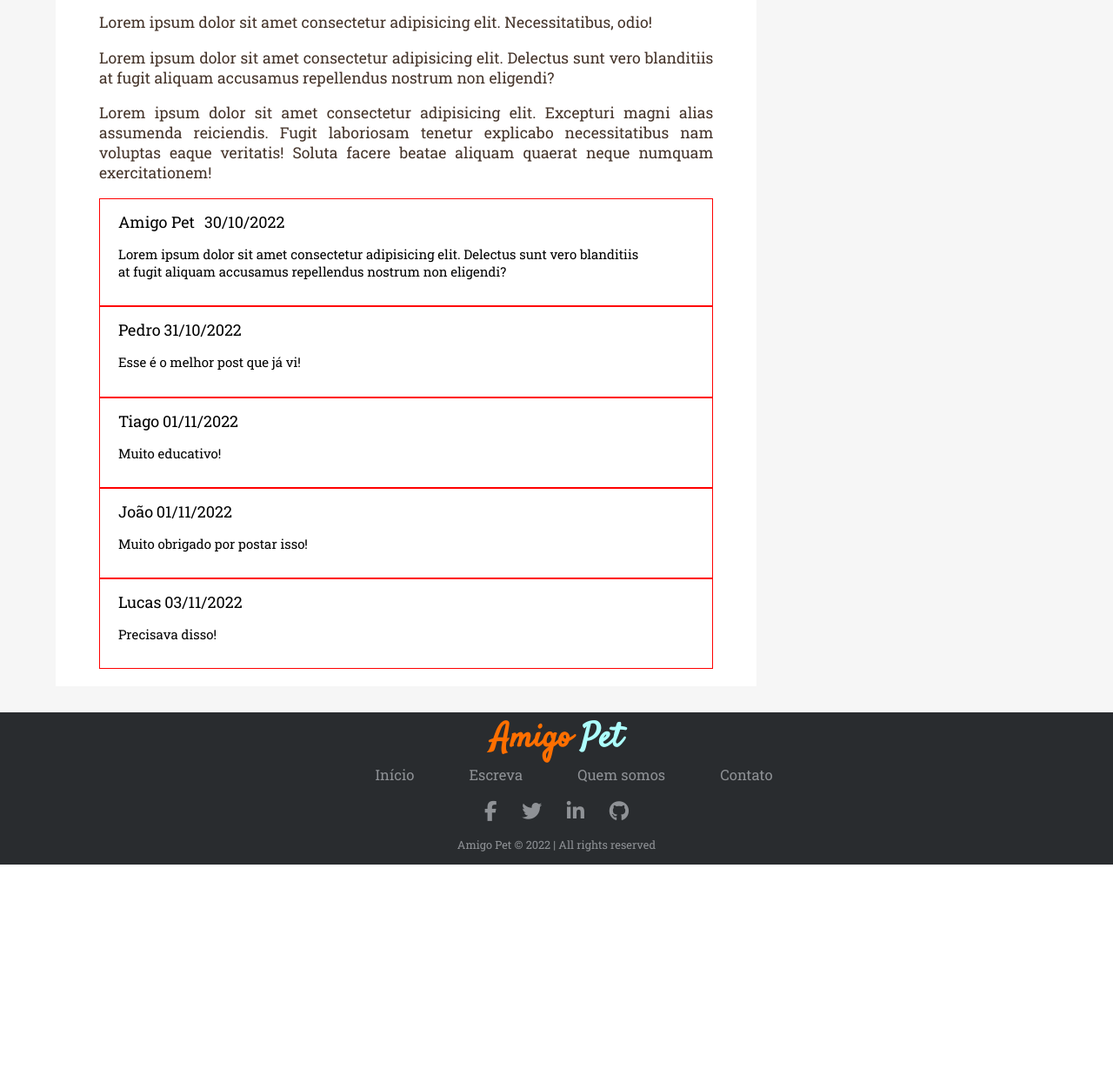
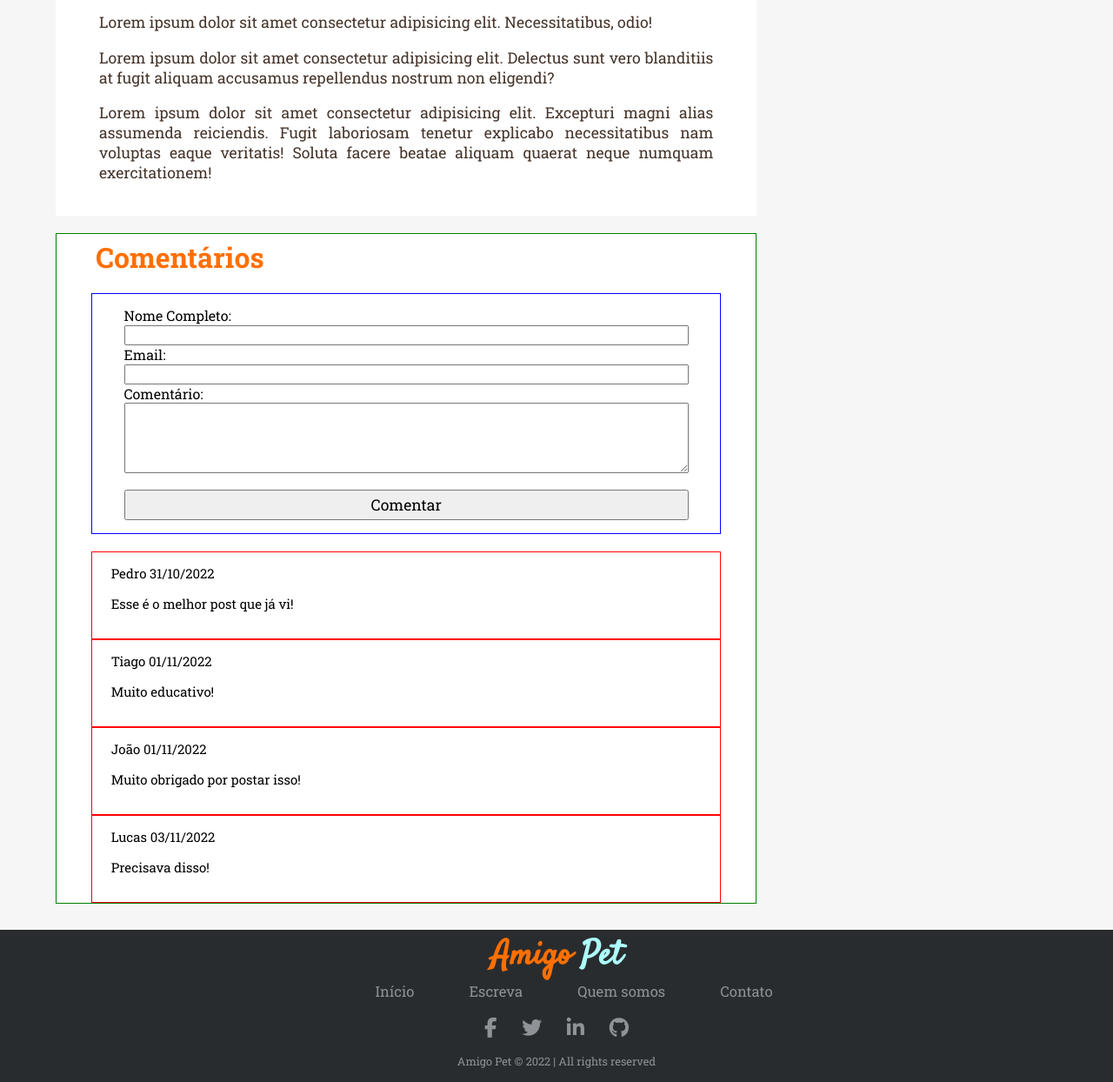
Before and after one commit to ICEI-PUC-Minas-PMV-ADS/pmv-ads-2022-2-e1-proj-web-t8-portal-pets, a PHP site: page /site/post.html in a window 1280 px wide. Shown: the part 994-2238 px from the top of the page at 87% size. Before the commit the page ends 1988 px from the top, so only its background shows below. Run offline with PHP 8.4, Linux system fonts and the light colour scheme; some libraries are stand-ins or nearby versions; some web fonts are replaced.

Commit message:
ajuste da secao de comentarios

```diff
--- a/src/css/style.css
+++ b/src/css/style.css
@@ -194,38 +194,9 @@ header .menu-toggle {
     float: left;
 }
 
-.content .main-content.post {
-    background: white;
-    padding: 20px 50px;
-    font-size: 1.1em;
-}
-
-.content .main-content.post .post-content {
-    text-align: justify;
-    color: #45342a;
-}
-
-.content .main-content.post .post-title {
-    text-align: center;
-    margin-bottom: 25px;
-}
-
-.content .main-content.post .fa-user, .content .main-content.post .fa-calendar{
-    padding: 10px;
-    margin-top: 20px;
-    font-size: .9em;
-    font-weight: bold;
-    color: #45342a;
-}
-
-.content .main-content.post span{
-    font-family: 'Roboto Slab', sans-serif;
-    font-size: 1.2em;
-}
-
-.content .main-content.post img {
-    width: 100%;
-    height: 450px;
+.content .main-content-wrapper {
+    width: 70%;
+    float: left;
 }
 
 .content .main-content .recent-post-title {
@@ -287,34 +258,96 @@ header .menu-toggle {
     padding: 10px 10px 10px 20px;
 }
 
+/* POST */
+.content .main-content.post {
+    width: 100%;
+    background: white;
+    padding: 20px 50px;
+    font-size: 1.1em;
+    margin-bottom: 20px;
+}
+
+.content .main-content.post .post-content {
+    text-align: justify;
+    color: #45342a;
+}
+
+.content .main-content.post .post-title {
+    text-align: center;
+    margin-bottom: 25px;
+}
+
+.content .main-content.post .fa-user, .content .main-content.post .fa-calendar{
+    padding: 10px;
+    margin-top: 20px;
+    font-size: .9em;
+    font-weight: bold;
+    color: #45342a;
+}
+
+.content .main-content.post span{
+    font-family: 'Roboto Slab', sans-serif;
+    font-size: 1.2em;
+}
+
+.content .main-content.post img {
+    width: 100%;
+    height: 450px;
+}
+
 /* COMMENTS */
-.content .main-content.post .comments .comment-box {
+.content .main-content.comments {
     width: 100%;
+    padding: 0% 5%;
+    border: 1px solid green;
+    background: white;
+}
+
+.content .main-content.comments .comment-box {
     padding: 2%;
     border: 1px solid red;
 }
 
-.content .main-content.post .comments .comment-box.clearfix {
+.content .main-content.comments .comment-box.clearfix {
     clear: both;
 }
 
-.content .main-content.post .comments .comment-box .comment-content{
+.content .main-content.comments .comment-box .comment-content{
     width: 89%;
     float: left;
     margin-left: 1%;
     font-size: 15px;
 }
 
-/* .content .main-content.post .comments .comment-box p{
+.content .main-content.comments .comment-box img {
+    width: 10%;
+    height: auto;
+    float: left;
+    border-radius: 100%;
+}
+
+/* .content .main-content.comments .comment-box p{
     margin: 0px;
     padding-left: 5px;
 } */
 
-.content .main-content .comments .comment-box img {
-    width: 10%;
-    height: auto;
-    float: left;
-    border-radius: 100%;
+.content .main-content.comments .comment-form {
+    width: 100%;
+    margin: 20px auto;
+    padding: 2% 5%;
+    border: solid 1px blue;
+}
+
+.content .main-content.comments .comment-form input, .content .main-content.comments .comment-form textarea {
+    width: 100%;
+    padding: 2px;
+}
+
+.content .main-content.comments .comment-form input[type="button"] {
+    margin-top: 15px;
+    height: 35px;
+    font-size: 1.1em;
+    font-family: 'Roboto Slab', sans-serif;
 }
 
 /* SIDEBAR */
--- a/src/js/script.js
+++ b/src/js/script.js
@@ -38,14 +38,21 @@ $(document).ready(function() {
       });
 });
 
-var comment = [
-  {"name":"Pedro", "date":"31/10/2022", "text":"Esse é o melhor post que já vi!"},
-  {"name":"Tiago", "date":"01/11/2022", "text":"Muito educativo!"},
-  {"name":"João", "date":"01/11/2022", "text":"Muito obrigado por postar isso!"},
-  {"name":"Lucas", "date":"03/11/2022", "text":"Precisava disso!"},
-]
+$(document).ready(function() {
+  var comments = [
+    {"name":"Pedro", "date":"31/10/2022", "text":"Esse é o melhor post que já vi!"},
+    {"name":"Tiago", "date":"01/11/2022", "text":"Muito educativo!"},
+    {"name":"João", "date":"01/11/2022", "text":"Muito obrigado por postar isso!"},
+    {"name":"Lucas", "date":"03/11/2022", "text":"Precisava disso!"},
+  ];
 
-for (var i = 0; i < comment.length; i++) {
-  var html = "<div class='comment-box clearfix'><img src='https://via.placeholder.com/100' alt=''><div class='comment-content'><span class='comment-name'>"+comment[i].name+"</span>&nbsp;<span class='comment-date'>"+comment[i].date+"</span><p class='comment-text'>"+comment[i].text+"</p></div></div>";
+    for (var i = 0; i < comments.length; i++) {
+      console.log(comments[i]);
+      showComments(comments[i]);
+    }
+});
+
+function showComments(data) {
+  var html = "<div class='comment-box clearfix'><img src='https://via.placeholder.com/100' alt=''><div class='comment-content'><span class='comment-name'>"+data.name+"</span>&nbsp;<span class='comment-date'>"+data.date+"</span><p class='comment-text'>"+data.text+"</p></div></div>";
   $(".comments").append(html);
 }
--- a/src/site/post.html
+++ b/src/site/post.html
@@ -47,6 +47,7 @@
         <div class="content clearfix">
 
             <!-- Main Content -->
+            <div class="main-content-wrapper">
                 <div class="main-content post">
                     <h1 class="post-title">Melhor horário para passear com seu pet</h1>
                     <img src="../img/dog-1.png" alt="" class="post-image">
@@ -61,17 +62,16 @@
                         <p>Lorem ipsum dolor sit amet consectetur adipisicing elit. Delectus sunt vero blanditiis at fugit aliquam accusamus repellendus nostrum non eligendi?</p>
                         <p>Lorem ipsum dolor sit amet consectetur adipisicing elit. Excepturi magni alias assumenda reiciendis. Fugit laboriosam tenetur explicabo necessitatibus nam voluptas eaque veritatis! Soluta facere beatae aliquam quaerat neque numquam exercitationem!</p>
                     </div>
+                </div>
 
                 <!-- Comments -->
-                <div class="comments">
-                    <div class="comment-box clearfix">
-                        <img src="https://via.placeholder.com/100" alt="">
-                        <div class="comment-content">
-                            <span class="comment-name">Amigo Pet</span>
-                            &nbsp;
-                            <span class="comment-date">30/10/2022</span>
-                            <p class="comment-text">Lorem ipsum dolor sit amet consectetur adipisicing elit. Delectus sunt vero blanditiis at fugit aliquam accusamus repellendus nostrum non eligendi?</p>
-                        </div>
+                <div class="main-content comments">
+                    <h1 class="comments-title">Comentários</h1>
+                    <div class="comment-form">
+                        Nome Completo: <input type="text" id="name"> <br>
+                        Email: <input type="email" id="email"> <br>
+                        Comentário: <textarea name="comment" id="comment" cols="30" rows="5"></textarea> <br>
+                        <input type="button" id="addComment" value="Comentar">
                     </div>
                 </div>
                 <!-- // Comments -->
```
Lines whose indentation alone changed are shown as unchanged.
